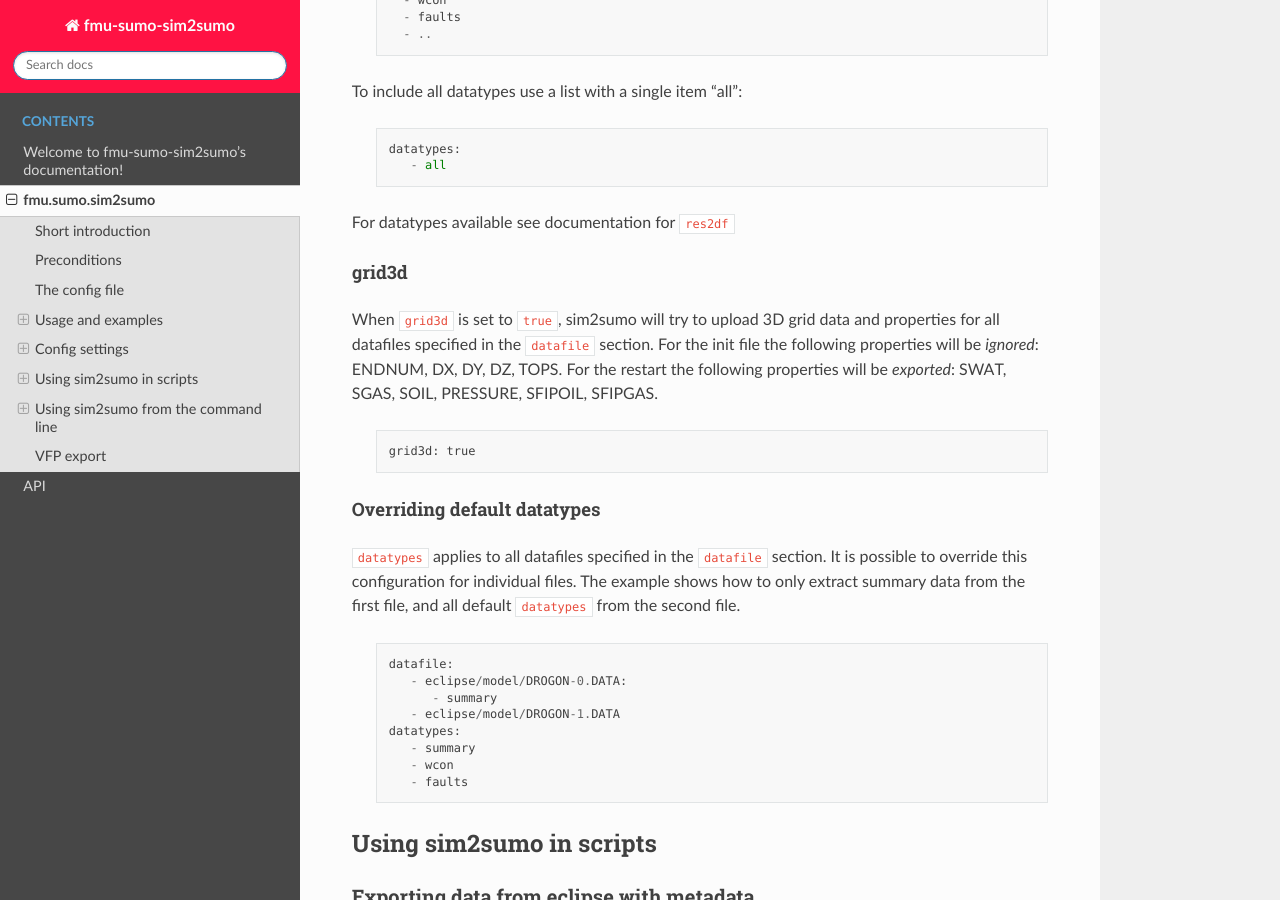
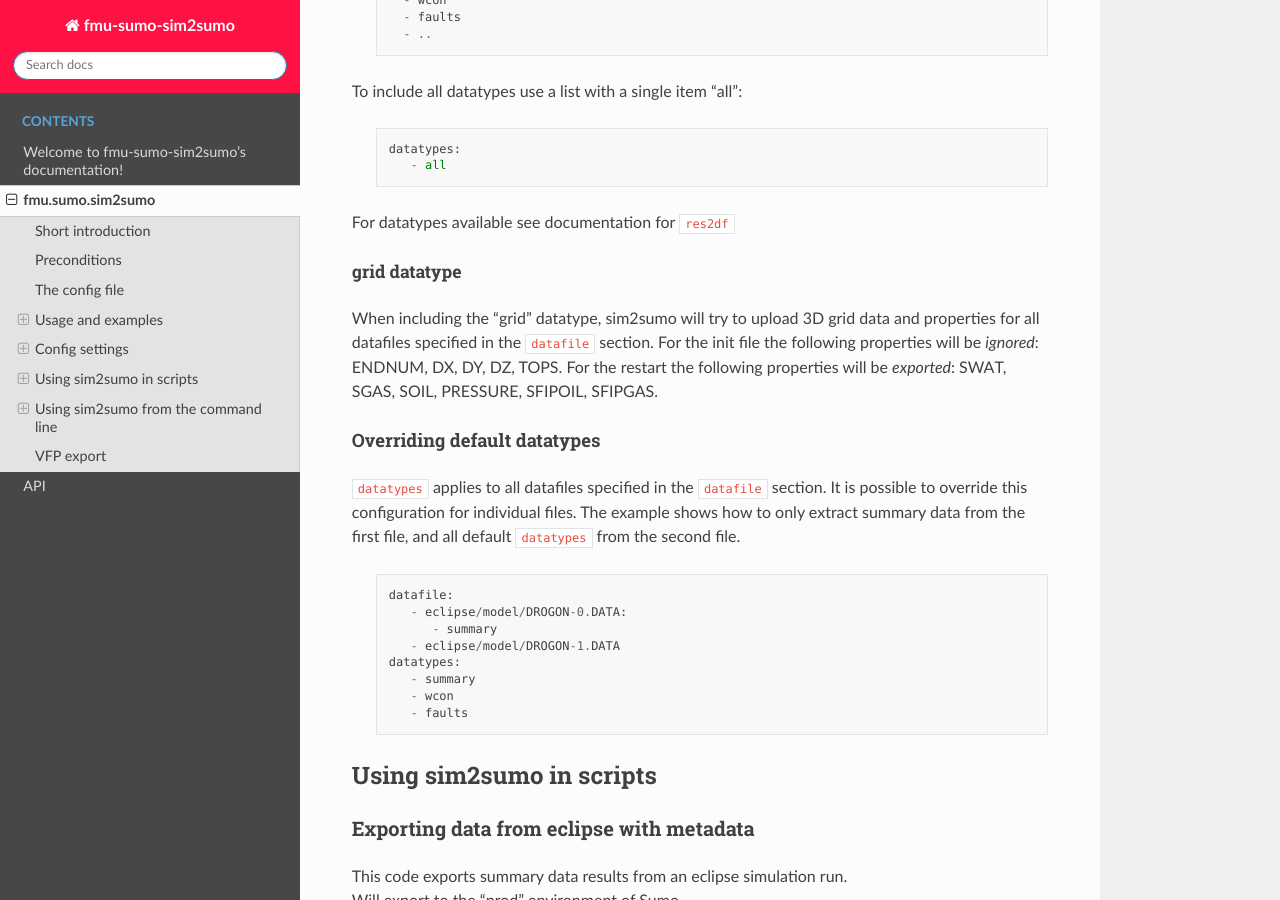
Before and after one commit to equinor/fmu-sumo-sim2sumo, a Sphinx documentation site: the page built from docs/sim2sumo.rst, in a window 1280 px wide and 900 px high, scrolled down 4149 px. Built offline with Sphinx 7.4.7 and the Read the Docs theme 3.1.0, drawn with Linux system fonts in a browser that asks for light colours.

Commit message:
Update docs

```diff
--- a/docs/sim2sumo.rst
+++ b/docs/sim2sumo.rst
@@ -211,17 +211,11 @@ For datatypes available see documentation for ``res2df``
 ..    | This section is for adding extra optional configuration for extracting the different datatypes.
 ..    | This section needs to be in a list format.
 
-grid3d
-----------------
-When ``grid3d`` is set to ``true``, sim2sumo will try to upload 3D grid data and properties for all datafiles specified in the ``datafile`` section.
+grid datatype
+~~~~~~~~~~~~~~~~
+When including the "grid" datatype, sim2sumo will try to upload 3D grid data and properties for all datafiles specified in the ``datafile`` section.
 For the init file the following properties will be *ignored*: ENDNUM, DX, DY, DZ, TOPS.
 For the restart the following properties will be *exported*: SWAT, SGAS, SOIL, PRESSURE, SFIPOIL, SFIPGAS.
-
-
-   .. code-block::
-
-      grid3d: true
-
 
 Overriding default datatypes
 ----------------
```
